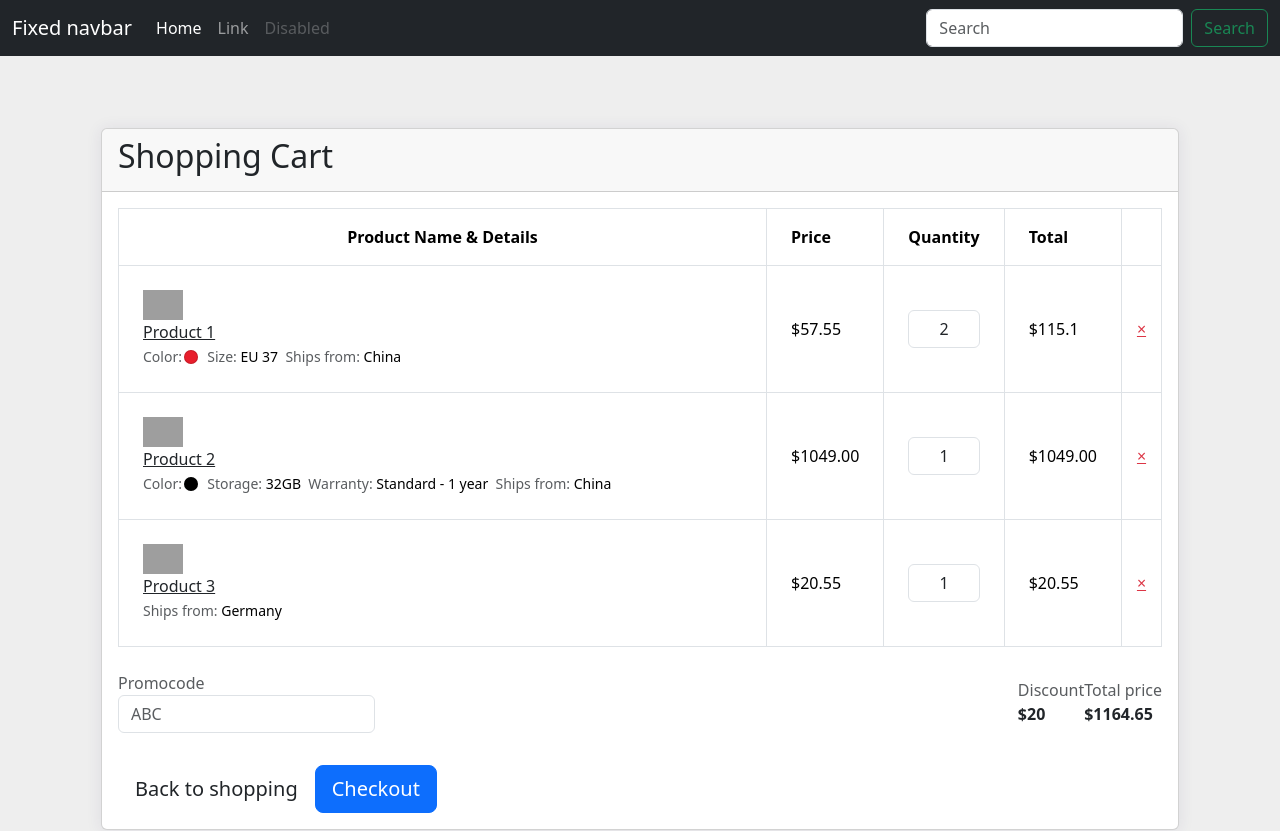
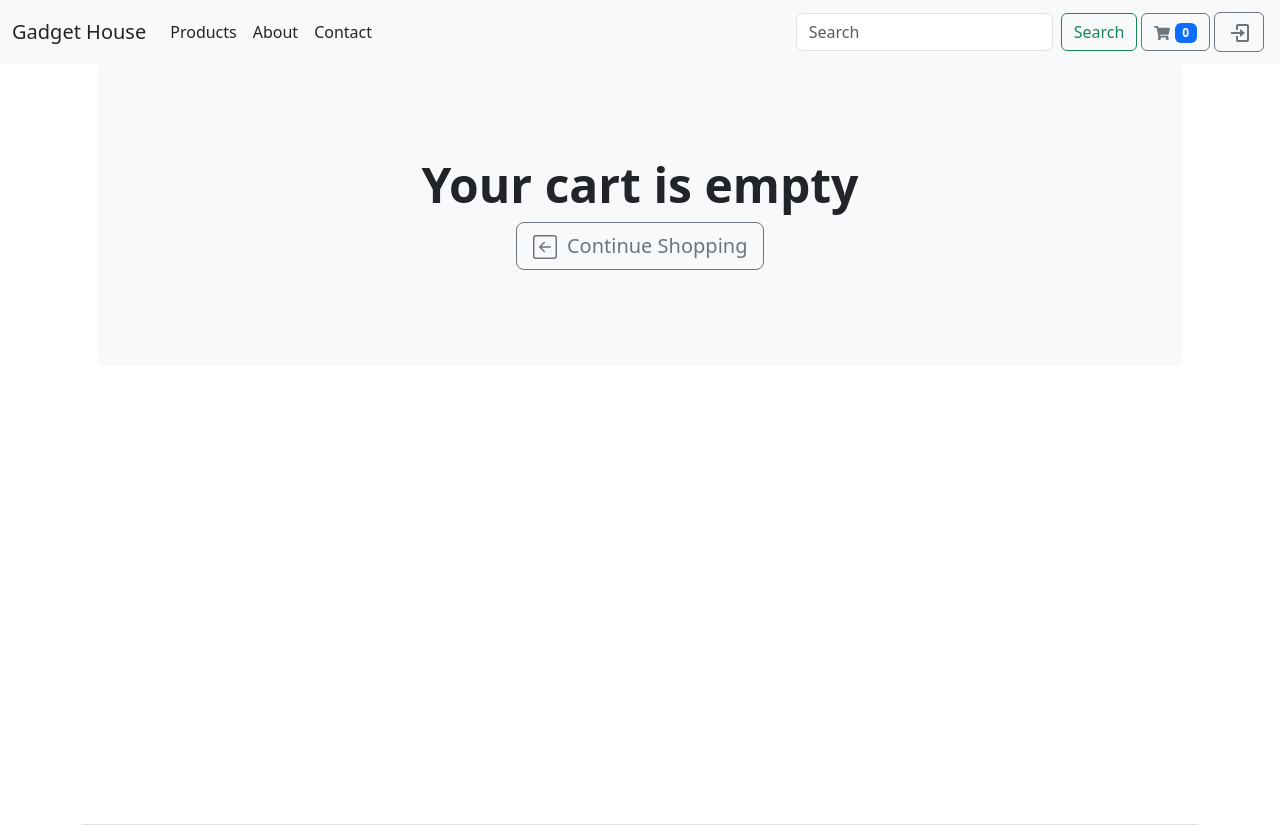
Before and after one commit to rakimsth/gadget-house, a React (Vite) app in the folder client/: page /cart in a window 1280 px wide. Shown: the top 831 px of the page. Built offline with nearby package versions, Linux system fonts and the light colour scheme; grey boxes are pictures that could not be loaded.

Commit message:
ui design and routing concept clear

```diff
--- a/client/src/App.jsx
+++ b/client/src/App.jsx
@@ -1,38 +1,37 @@
 import "./App.css";
-import { createBrowserRouter, RouterProvider } from "react-router-dom";
+import { BrowserRouter, Routes, Route } from "react-router-dom";
 import Cart from "./pages/Cart";
+import Contact from "./pages/Contact";
 import Error from "./pages/Error";
 import Home from "./pages/Home";
-import Navbar from "./layouts/Navbar";
+import Login from "./pages/Login";
+import Products from "./pages/Products";
+import ProductDetail from "./pages/ProductDetail";
+import NavBar from "./layouts/Navbar";
 import Footer from "./layouts/Footer";
-
-const router = createBrowserRouter([
-  {
-    path: "/",
-    element: <Home />,
-  },
-  {
-    path: "/cart",
-    element: <Cart />,
-  },
-  {
-    path: "*",
-    element: <Error />,
-  },
-]);
 
 export default function App() {
   return (
     <>
-      <div className="d-flex flex-column h-100vh">
-        <Navbar />
-        <main className="flex-shrink-0">
-          <div className="container">
-            <RouterProvider router={router} />
-          </div>
-        </main>
-        <Footer />
-      </div>
+      <BrowserRouter>
+        <NavBar />
+        <div className="d-flex flex-column h-100">
+          <main className="flex-shrink-0 vh-100">
+            <div className="container flex-auto m-100">
+              <Routes>
+                <Route path="/" element=<Home /> />
+                <Route path="/cart" element=<Cart /> />
+                <Route path="/contact" element=<Contact /> />
+                <Route path="/login" element=<Login /> />
+                <Route path="/products" element=<Products /> />
+                <Route path="/products/:id" element=<ProductDetail /> />
+                <Route path="*" element=<Error /> />
+              </Routes>
+            </div>
+          </main>
+          <Footer />
+        </div>
+      </BrowserRouter>
     </>
   );
 }
--- a/client/src/layouts/Navbar.jsx
+++ b/client/src/layouts/Navbar.jsx
@@ -1,63 +1,74 @@
-const Navbar = () => {
+import { Link } from "react-router-dom";
+import { Badge, Button, Stack } from "react-bootstrap";
+
+import { FaShoppingCart } from "react-icons/fa";
+import { BiLogIn } from "react-icons/bi";
+import Container from "react-bootstrap/Container";
+import Form from "react-bootstrap/Form";
+import Nav from "react-bootstrap/Nav";
+import Navbar from "react-bootstrap/Navbar";
+
+function NavBar() {
   return (
-    <>
-      <header>
-        <nav className="navbar navbar-expand-md navbar-dark fixed-top bg-dark">
-          <div className="container-fluid">
-            <a className="navbar-brand" href="#">
-              Fixed navbar
-            </a>
-            <button
-              className="navbar-toggler"
-              type="button"
-              data-bs-toggle="collapse"
-              data-bs-target="#navbarCollapse"
-              aria-controls="navbarCollapse"
-              aria-expanded="false"
-              aria-label="Toggle navigation"
-            >
-              <span className="navbar-toggler-icon"></span>
-            </button>
-            <div className="collapse navbar-collapse" id="navbarCollapse">
-              <ul className="navbar-nav me-auto mb-2 mb-md-0">
-                <li className="nav-item">
-                  <a className="nav-link active" aria-current="page" href="#">
-                    Home
-                  </a>
-                </li>
-                <li className="nav-item">
-                  <a className="nav-link" href="#">
-                    Link
-                  </a>
-                </li>
-                <li className="nav-item">
-                  <a
-                    className="nav-link disabled"
-                    href="#"
-                    tabIndex="-1"
-                    aria-disabled="true"
-                  >
-                    Disabled
-                  </a>
-                </li>
-              </ul>
-              <form className="d-flex">
-                <input
-                  className="form-control me-2"
-                  type="search"
-                  placeholder="Search"
-                  aria-label="Search"
-                />
-                <button className="btn btn-outline-success" type="submit">
-                  Search
-                </button>
-              </form>
-            </div>
+    <Navbar fixed="top" expand="lg" className="bg-body-tertiary">
+      <Container fluid>
+        <Navbar.Brand>
+          <Link to={"/"} className="text-dark text-decoration-none">
+            Gadget House
+          </Link>
+        </Navbar.Brand>
+        <Navbar.Toggle aria-controls="navbarScroll" />
+        <Navbar.Collapse id="navbarScroll">
+          <Nav
+            className="me-auto my-2 my-lg-0"
+            style={{ maxHeight: "100px" }}
+            navbarScroll
+          >
+            <Nav.Link>
+              <Link to={"/products"} className="text-dark text-decoration-none">
+                Products
+              </Link>
+            </Nav.Link>
+            <Nav.Link>
+              <Link to={"/about"} className="text-dark text-decoration-none">
+                About
+              </Link>
+            </Nav.Link>
+            <Nav.Link>
+              <Link to={"/contact"} className="text-dark text-decoration-none">
+                Contact
+              </Link>
+            </Nav.Link>
+          </Nav>
+          <Form className="d-flex">
+            <Form.Control
+              type="search"
+              placeholder="Search"
+              className="me-2"
+              aria-label="Search"
+            />
+            <Button variant="outline-success">Search</Button>
+          </Form>
+          <div className="p-1">
+            <Stack gap={1} direction="horizontal">
+              <Link to={"/cart"}>
+                <a className="btn btn-outline-secondary">
+                  <FaShoppingCart />
+                  &nbsp;
+                  <Badge bg="primary">0</Badge>
+                </a>
+              </Link>
+              <Link to={"/login"}>
+                <a className="btn btn-outline-secondary">
+                  <BiLogIn size={24} />
+                </a>
+              </Link>
+            </Stack>
           </div>
-        </nav>
-      </header>
-    </>
+        </Navbar.Collapse>
+      </Container>
+    </Navbar>
   );
-};
+}
 
-export default Navbar;
+export default NavBar;
--- a/client/src/pages/Cart.css
+++ /dev/null
@@ -1,24 +0,0 @@
-body {
-  margin-top: 20px;
-  background: #eee;
-}
-.ui-w-40 {
-  width: 40px !important;
-  height: auto;
-}
-
-.card {
-  box-shadow: 0 1px 15px 1px rgba(52, 40, 104, 0.08);
-}
-
-.ui-product-color {
-  display: inline-block;
-  overflow: hidden;
-  margin: 0.144em;
-  width: 0.875rem;
-  height: 0.875rem;
-  border-radius: 10rem;
-  -webkit-box-shadow: 0 0 0 1px rgba(0, 0, 0, 0.15) inset;
-  box-shadow: 0 0 0 1px rgba(0, 0, 0, 0.15) inset;
-  vertical-align: middle;
-}
--- a/client/src/pages/Cart.jsx
+++ b/client/src/pages/Cart.jsx
@@ -1,252 +1,91 @@
-import "./Cart.css";
+import { Image } from "react-bootstrap";
+import { AiFillCloseCircle } from "react-icons/ai";
+import { BsArrowLeftSquare } from "react-icons/bs";
+
 const Cart = () => {
+  const items = [];
+  return (
+    <div className="container min-vh-100">
+      {items.length > 0 ? <FullCart items={items} /> : <EmptyCart />}
+    </div>
+  );
+};
+
+const EmptyCart = () => {
   return (
     <>
-      <div className="container px-3 my-5 clearfix">
-        <div className="card">
-          <div className="card-header">
-            <h2>Shopping Cart</h2>
+      <div className="p-5 mb-4 bg-body-tertiary rounded-3 text-center">
+        <div className="container-fluid py-5">
+          <h1 className="display-5 fw-bold">Your cart is empty</h1>
+          <button className="btn btn-outline-secondary btn-lg" type="button">
+            <BsArrowLeftSquare size={24} />
+            &nbsp; Continue Shopping
+          </button>
         </div>
-          <div className="card-body">
-            <div className="table-responsive">
-              <table className="table table-bordered m-0">
+      </div>
+    </>
+  );
+};
+
+const FullCart = ({ items }) => {
+  return (
+    <>
+      <h1 className="text-center m-5">Your Cart</h1>
+      <div className="row">
+        <div className="col-md-12">
+          <table className="table">
             <thead>
               <tr>
-                    <th
-                      className="text-center py-3 px-4"
-                      style={{ minWidth: "400px" }}
-                    >
-                      Product Name &amp; Details
-                    </th>
-                    <th
-                      className="text-right py-3 px-4"
-                      style={{ width: "100px" }}
-                    >
-                      Price
-                    </th>
-                    <th
-                      className="text-center py-3 px-4"
-                      style={{ width: "120px" }}
-                    >
-                      Quantity
-                    </th>
-                    <th
-                      className="text-right py-3 px-4"
-                      style={{ width: "100px" }}
-                    >
-                      Total
-                    </th>
-                    <th
-                      className="text-center align-middle py-3 px-0"
-                      style={{ width: "40px" }}
-                    >
-                      <a
-                        href="#"
-                        className="shop-tooltip float-none text-light"
-                        title=""
-                        data-original-title="Clear cart"
-                      >
-                        <i className="ino ion-md-trash"></i>
-                      </a>
-                    </th>
+                <th>Name</th>
+                <th>Image</th>
+                <th>Price</th>
+                <th>Quantity</th>
+                <th>Total Price</th>
+                <th></th>
               </tr>
             </thead>
             <tbody>
-                  <tr>
-                    <td className="p-4">
-                      <div className="media align-items-center">
-                        <img
-                          src="https://bootdey.com/img/Content/avatar/avatar1.png"
-                          className="d-block ui-w-40 ui-bordered mr-4"
-                          alt=""
-                        />
-                        <div className="media-body">
-                          <a href="#" className="d-block text-dark">
-                            Product 1
-                          </a>
-                          <small>
-                            <span className="text-muted">Color:</span>
-                            <span
-                              className="ui-product-color ui-product-color-sm align-text-bottom"
-                              style={{ background: "#e81e2c" }}
-                            ></span>{" "}
-                            &nbsp;
-                            <span className="text-muted">Size: </span> EU 37
-                            &nbsp;
-                            <span className="text-muted">
-                              Ships from:{" "}
-                            </span>{" "}
-                            China
-                          </small>
-                        </div>
-                      </div>
-                    </td>
-                    <td className="text-right font-weight-semibold align-middle p-4">
-                      $57.55
-                    </td>
-                    <td className="align-middle p-4">
-                      <input
-                        type="text"
-                        className="form-control text-center"
-                        value="2"
+              {items.map((item, index) => {
+                return (
+                  <tr key={index}>
+                    <td>name</td>
+                    <td>
+                      <Image
+                        width={40}
+                        height={40}
+                        src="https://images.unsplash.com/photo-1601784551446-20c9e07cdbdb?ixlib=rb-4.0.3&ixid=M3wxMjA3fDB8MHxwaG90by1wYWdlfHx8fGVufDB8fHx8fA%3D%3D&auto=format&fit=crop&w=1926&q=80"
+                        thumbnail
                       />
                     </td>
-                    <td className="text-right font-weight-semibold align-middle p-4">
-                      $115.1
+                    <td>price $</td>
+                    <td>
+                      <span
+                        className="btn btn-primary"
+                        style={{ margin: "2px" }}
+                      >
+                        -
+                      </span>
+                      <span className="btn btn-info">Quantity</span>
+                      <span
+                        className="btn btn-primary"
+                        style={{ margin: "2px" }}
+                      >
+                        +
+                      </span>
                     </td>
-                    <td className="text-center align-middle px-0">
-                      <a
-                        href="#"
-                        className="shop-tooltip close float-none text-danger"
-                        title=""
-                        data-original-title="Remove"
-                      >
-                        ×
-                      </a>
+                    <td>TotalPrice $</td>
+                    <td>
+                      <AiFillCloseCircle color="red" size={24} />
                     </td>
                   </tr>
-
+                );
+              })}
               <tr>
-                    <td className="p-4">
-                      <div className="media align-items-center">
-                        <img
-                          src="https://bootdey.com/img/Content/avatar/avatar6.png"
-                          className="d-block ui-w-40 ui-bordered mr-4"
-                          alt=""
-                        />
-                        <div className="media-body">
-                          <a href="#" className="d-block text-dark">
-                            Product 2
-                          </a>
-                          <small>
-                            <span className="text-muted">Color:</span>
-                            <span
-                              className="ui-product-color ui-product-color-sm align-text-bottom"
-                              style={{ background: "#000" }}
-                            ></span>{" "}
-                            &nbsp;
-                            <span className="text-muted">Storage: </span> 32GB
-                            &nbsp;
-                            <span className="text-muted">Warranty: </span>{" "}
-                            Standard - 1 year &nbsp;
-                            <span className="text-muted">
-                              Ships from:{" "}
-                            </span>{" "}
-                            China
-                          </small>
-                        </div>
-                      </div>
-                    </td>
-                    <td className="text-right font-weight-semibold align-middle p-4">
-                      $1049.00
-                    </td>
-                    <td className="align-middle p-4">
-                      <input
-                        type="text"
-                        className="form-control text-center"
-                        value="1"
-                      />
-                    </td>
-                    <td className="text-right font-weight-semibold align-middle p-4">
-                      $1049.00
-                    </td>
-                    <td className="text-center align-middle px-0">
-                      <a
-                        href="#"
-                        className="shop-tooltip close float-none text-danger"
-                        title=""
-                        data-original-title="Remove"
-                      >
-                        ×
-                      </a>
-                    </td>
-                  </tr>
-
-                  <tr>
-                    <td className="p-4">
-                      <div className="media align-items-center">
-                        <img
-                          src="https://bootdey.com/img/Content/avatar/avatar2.png"
-                          className="d-block ui-w-40 ui-bordered mr-4"
-                          alt=""
-                        />
-                        <div className="media-body">
-                          <a href="#" className="d-block text-dark">
-                            Product 3
-                          </a>
-                          <small>
-                            <span className="text-muted">Ships from: </span>{" "}
-                            Germany
-                          </small>
-                        </div>
-                      </div>
-                    </td>
-                    <td className="text-right font-weight-semibold align-middle p-4">
-                      $20.55
-                    </td>
-                    <td className="align-middle p-4">
-                      <input
-                        type="text"
-                        className="form-control text-center"
-                        value="1"
-                      />
-                    </td>
-                    <td className="text-right font-weight-semibold align-middle p-4">
-                      $20.55
-                    </td>
-                    <td className="text-center align-middle px-0">
-                      <a
-                        href="#"
-                        className="shop-tooltip close float-none text-danger"
-                        title=""
-                        data-original-title="Remove"
-                      >
-                        ×
-                      </a>
-                    </td>
+                <td colSpan="5">Total Carts</td>
+                <td>Total Amount</td>
               </tr>
             </tbody>
           </table>
-            </div>
-            <div className="d-flex flex-wrap justify-content-between align-items-center pb-4">
-              <div className="mt-4">
-                <label className="text-muted font-weight-normal">
-                  Promocode
-                </label>
-                <input type="text" placeholder="ABC" className="form-control" />
-              </div>
-              <div className="d-flex">
-                <div className="text-right mt-4 mr-5">
-                  <label className="text-muted font-weight-normal m-0">
-                    Discount
-                  </label>
-                  <div className="text-large">
-                    <strong>$20</strong>
-                  </div>
-                </div>
-                <div className="text-right mt-4">
-                  <label className="text-muted font-weight-normal m-0">
-                    Total price
-                  </label>
-                  <div className="text-large">
-                    <strong>$1164.65</strong>
-                  </div>
-                </div>
-              </div>
-            </div>
-
-            <div className="float-right">
-              <button
-                type="button"
-                className="btn btn-lg btn-default md-btn-flat mt-2 mr-3"
-              >
-                Back to shopping
-              </button>
-              <button type="button" className="btn btn-lg btn-primary mt-2">
-                Checkout
-              </button>
-            </div>
-          </div>
         </div>
       </div>
     </>
--- a/client/src/pages/Contact.jsx
+++ b/client/src/pages/Contact.jsx
@@ -1,5 +1,5 @@
 const Contact = () => {
-  return <div>Contact</div>;
+  return <div className="vh-100">Contact</div>;
 };
 
 export default Contact;
--- /dev/null
+++ b/client/src/pages/Login.jsx
@@ -0,0 +1,5 @@
+const Login = () => {
+  return <>Login</>;
+};
+
+export default Login;
--- /dev/null
+++ b/client/src/pages/ProductDetail.jsx
@@ -0,0 +1,8 @@
+import { useParams } from "react-router-dom";
+
+const ProductDetail = () => {
+  const { id } = useParams();
+  return <div>ProductDetail {id}</div>;
+};
+
+export default ProductDetail;
```
Also changed, not shown: client/src/layouts/Footer.jsx (+19 -10 lines). Lines whose indentation alone changed are shown as unchanged.
